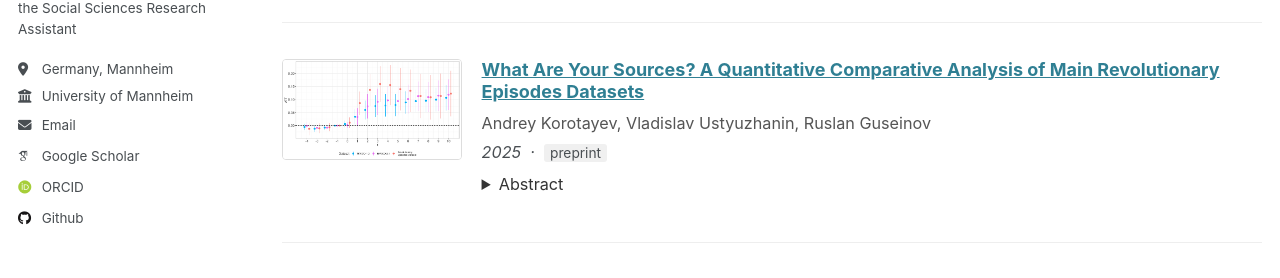
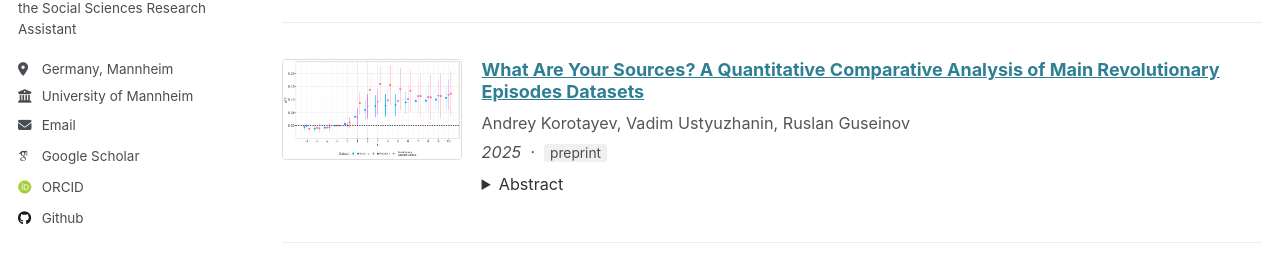
Before and after one commit to rguseinov/rguseinov.github.io, a Jekyll site: the page built from _pages/publications.md, in a window 1280 px wide and 900 px high. Shown: the part 385-663 px from the top of the window. Built offline with Jekyll 4.4.1, drawn with Linux system fonts in a browser that asks for light colours; some web fonts are replaced.

Commit message:
Add/update publication: 2025-01-korotayev2025sources.md

```diff
--- a/_publications/2025-01-korotayev2025sources.md
+++ b/_publications/2025-01-korotayev2025sources.md
@@ -2,10 +2,11 @@
 title: "What Are Your Sources? A Quantitative Comparative Analysis of Main Revolutionary Episodes Datasets"
 collection: publications
 permalink: /publication/korotayev2025sources
+layout: publication
 excerpt: "We conduct a comparative analysis of the main datasets on revolutionary events, including The Nonviolent and Violent Campaigns and Outcomes (NAVCO, versions 1.3 and 2.1) Cross-National Time-Series (CN..."
 date: 2025-01-01
 venue: ""
-authors: "Andrey Korotayev, Vladislav Ustyuzhanin, Ruslan Guseinov"
+authors: "Andrey Korotayev, Vadim Ustyuzhanin, Ruslan Guseinov"
 pub_type: "preprint"
 abstract: "We conduct a comparative analysis of the main datasets on revolutionary events, including The Nonviolent and Violent Campaigns and Outcomes (NAVCO, versions 1.3 and 2.1) Cross-National Time-Series (CNTS), Revolutionary Episodes Dataset by M. Beissinger, Revolutionary Database by the HSE University (CSRA) and Historical Regime Data (HRD). To compare these sources systematically, we develop several complementary empirical instruments designed to identify and interpret differences across datasets. We show that, although the datasets are not fully equivalent and rely on somewhat different operationalisations, definitions and coding procedures, these differences usually concern event boundaries and the inclusion of borderline cases rather than the results of cross-national quantitative analysis. Across the major sources, we recover similar temporal and spatial distributions of events and broadly the same structural predictors. We therefore argue that, while these datasets are not conceptually identical, they are empirically highly convergent for many comparative purposes."
 preview: "korotayev2025sources.png"
```
